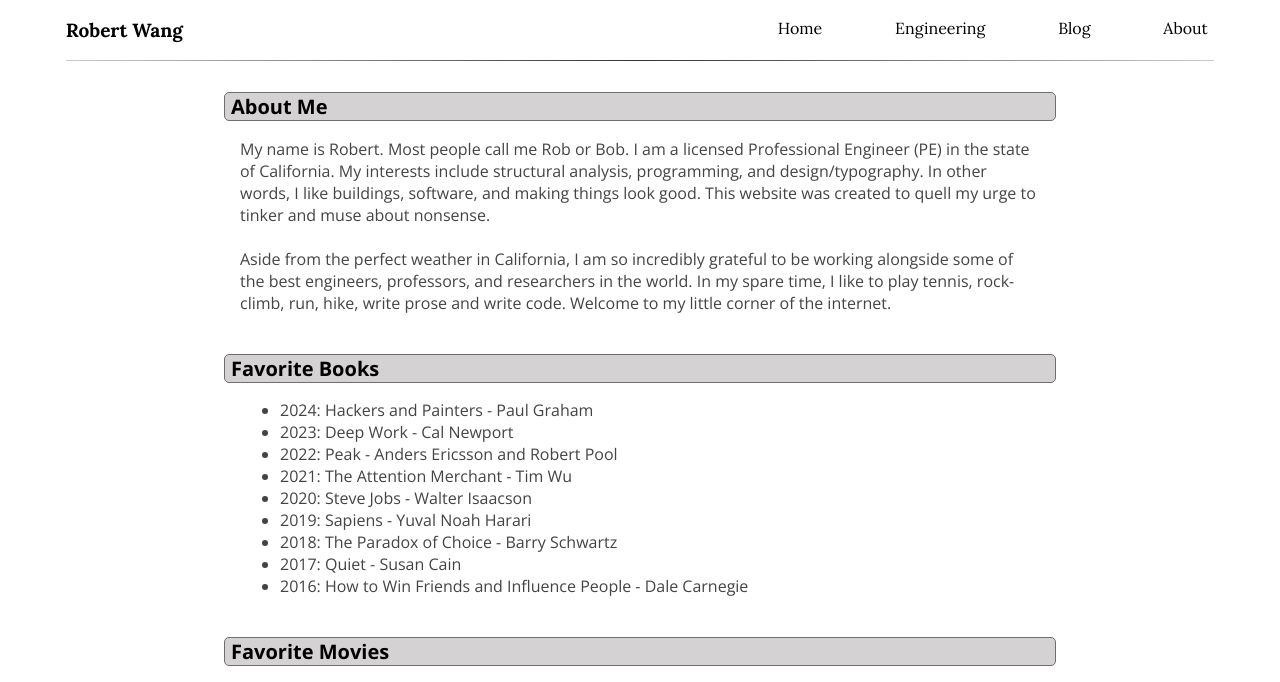
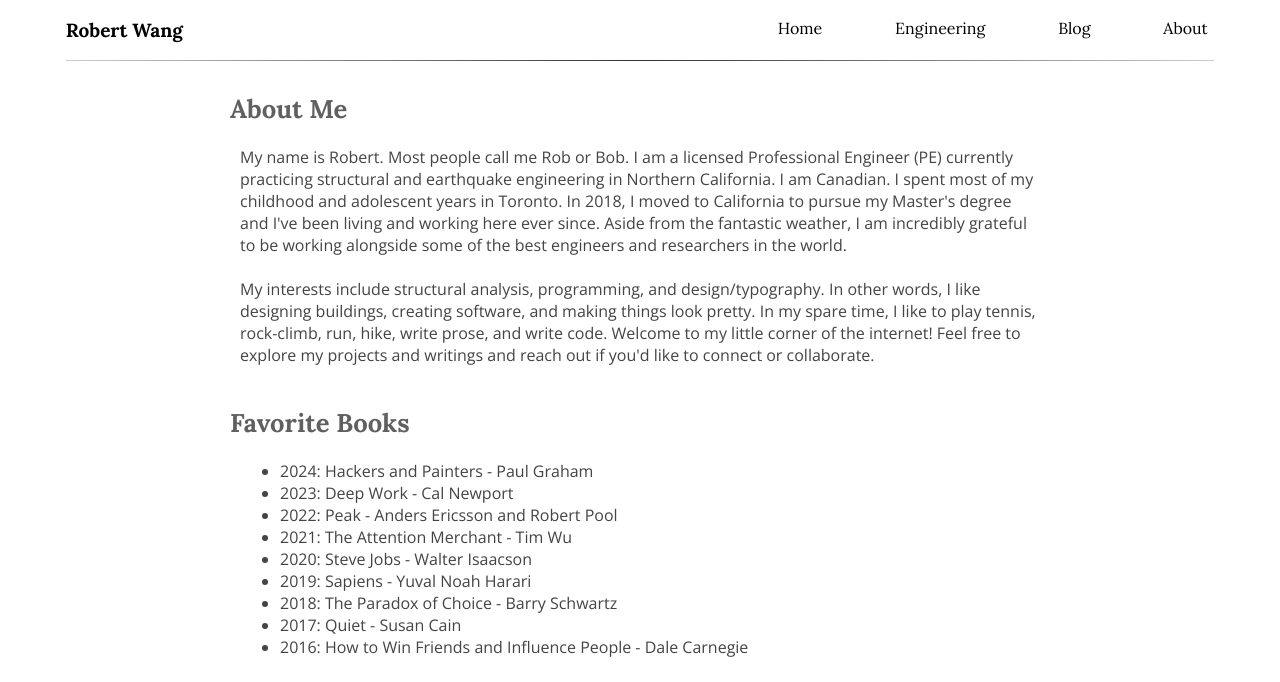
Before and after one commit to wcfrobert/wcfrobert.github.io, a Jekyll site: the page built from about.html, in a window 1280 px wide. Shown: the top 682 px of the page. Built offline with Jekyll 4.4.1, drawn with Linux system fonts in a browser that asks for light colours; grey boxes are pictures that could not be loaded.

Commit message:
minor updates to about page

```diff
--- a/about.html
+++ b/about.html
@@ -18,10 +18,14 @@ layout: typical
   <section class='aboutpage'>
     <h1>About Me</h1>
     <p>
-      My name is Robert. Most people call me Rob or Bob. I am a licensed Professional Engineer (PE) in the state of California. My interests include structural analysis, programming, and design/typography. In other words, I like buildings, software, and making things look good. This website was created to quell my urge to tinker and muse about nonsense.
+      My name is Robert. Most people call me Rob or Bob. I am a licensed Professional Engineer (PE) currently practicing structural and earthquake engineering in Northern California.
+      I am Canadian. I spent most of my childhood and adolescent years in Toronto. In 2018, I moved to California to pursue my Master's degree and I've been living and working here ever since.
+      Aside from the fantastic weather, I am incredibly grateful to be working alongside some of the best engineers and researchers in the world.
       <br>
       <br>
-      Aside from the perfect weather in California, I am so incredibly grateful to be working alongside some of the best engineers, professors, and researchers in the world. In my spare time, I like to play tennis, rock-climb, run, hike, write prose and write code. Welcome to my little corner of the internet.
+      My interests include structural analysis, programming, and design/typography. In other words, I like designing buildings, creating software, and making things look pretty.
+      In my spare time, I like to play tennis, rock-climb, run, hike, write prose, and write code. Welcome to my little corner of the internet! Feel free to explore my projects and writings
+      and reach out if you'd like to connect or collaborate.
     </p>
 
     <h1>Favorite Books</h1>
--- a/assets/css/style.css
+++ b/assets/css/style.css
@@ -573,17 +573,15 @@ PART 5: BODY STYLES - About Page
 	color:#434445;
 }
 .aboutpage h1 {
+	font-family: lora, serif;
 	margin-top: 40px;
-	font-size: 20px;
+	font-size: 1.6rem;
 	font-weight: bold;
-	color:#000000;
 	padding-left: 6px;
 	margin-left: -2%;
 	margin-right: -2%;
 	border-radius: 5px;
-	background-color: #d4d2d2;
-	color: #000000;
-	border: 1px solid #706e6e;
+	color: rgb(96, 96, 96);
 }
 .aboutpage h1:hover {
 	color:white;
```
Also changed, not shown: assets/img/blog/paper.png (added), 1 other file.
